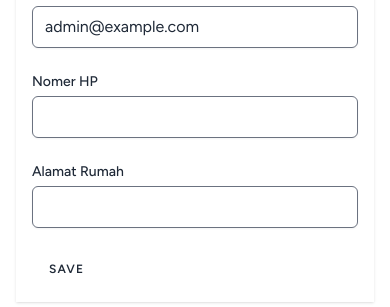
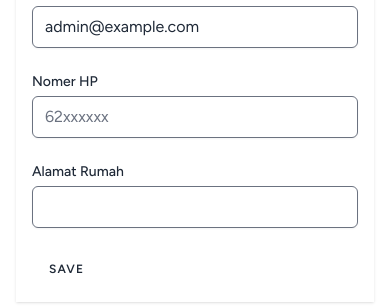
Before and after one commit to MaritsIkmalY/jadiUMKM, a Laravel app: page /profile in a window 390 px wide. Shown: the part 662-969 px from the top of the page. Run offline with Laravel 10, Linux system fonts and the light colour scheme; a user stored in the database is signed in; data comes from the database, SQL or seed files in the repository; style sheets or scripts are compiled from the project's sources.

Commit message:
update phone number

```diff
--- a/app/Http/Requests/ProfileUpdateRequest.php
+++ b/app/Http/Requests/ProfileUpdateRequest.php
@@ -19,8 +19,8 @@ class ProfileUpdateRequest extends FormRequest
             'name' => ['string', 'max:255'],
             'photo' => ['mimes:jpg,png,jpeg'],
             'address' => ['max:255',],
-            'phone' => ['nullable','regex:/(08)[0-9]{9}/'],
-            'email' => ['required','email', 'max:255', Rule::unique(User::class)->ignore($this->user()->id)],
+            'phone' => ['nullable', 'regex:/(62)[0-9]{9}/'],
+            'email' => ['required', 'email', 'max:255', Rule::unique(User::class)->ignore($this->user()->id)],
         ];
     }
 }
--- a/resources/views/profile/partials/update-profile-information-form.blade.php
+++ b/resources/views/profile/partials/update-profile-information-form.blade.php
@@ -65,7 +65,7 @@
         <div>
             <x-input-label for="phone" :value="__('Nomer HP')" />
             <x-text-input id="phone" name="phone" type="text" class="mt-1 block w-full text-gray-900"
-                :value="old('phone', $user->phone)" autofocus autocomplete="phone" />
+                :value="old('phone', $user->phone)" autofocus autocomplete="phone" placeholder="62xxxxxx" />
             <x-input-error class="mt-2" :messages="$errors->get('phone')" />
         </div>
 
```
